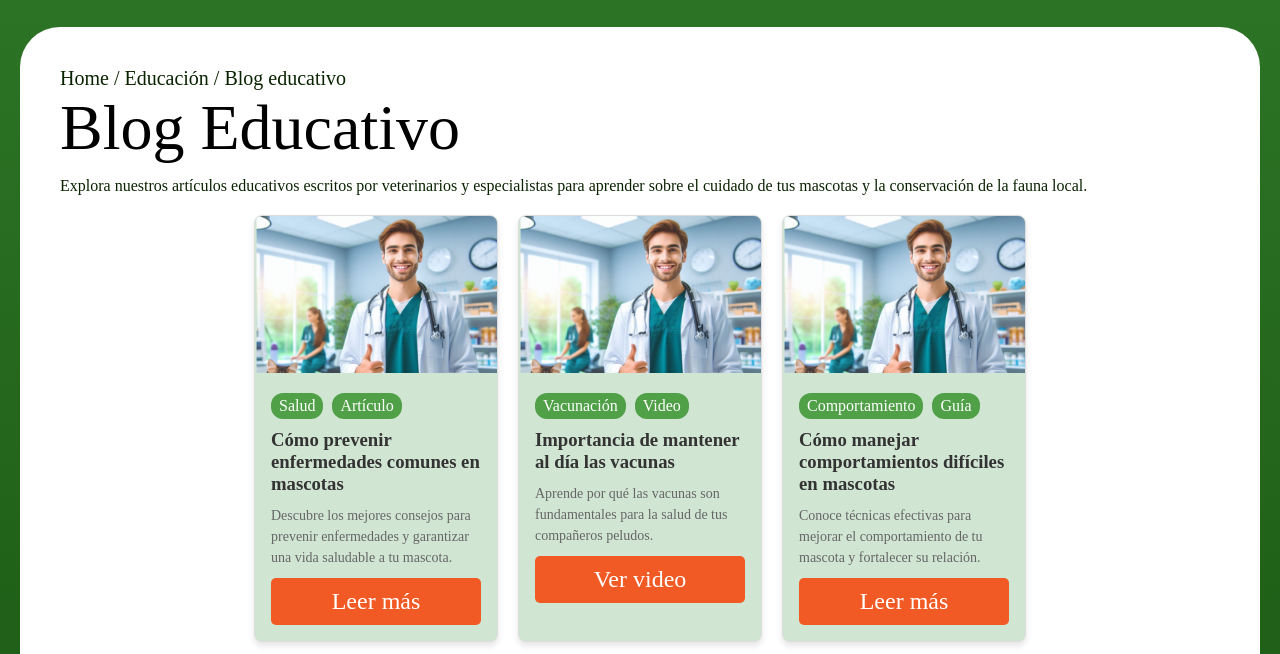
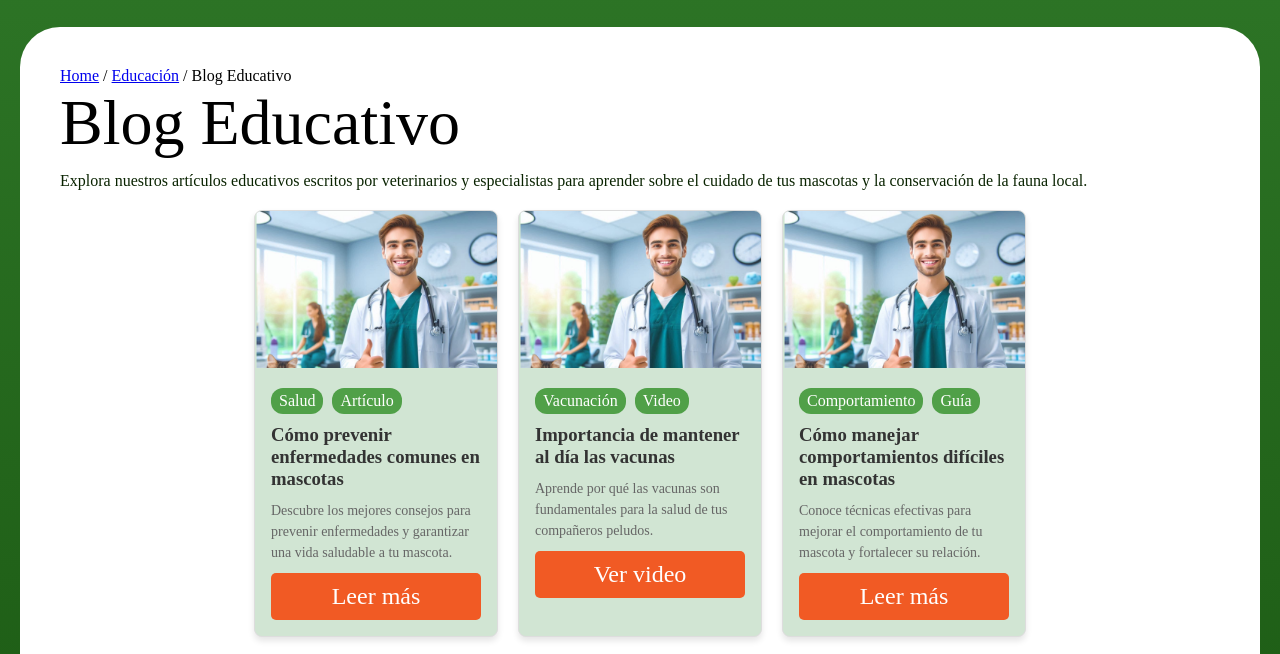
Before and after one commit to JuliSantamaria/Actividad-Grupal-UVA-3, a plain HTML site: page Blog.html in a window 1280 px wide. Shown: the part 87-741 px from the top of the page. Drawn offline with Linux system fonts and the light colour scheme; a web font is replaced by a local one.

Commit message:
Update Blog.html

```diff
--- a/Blog.html
+++ b/Blog.html
@@ -43,7 +43,11 @@
   </header>
 
   <main class="hero">
-    <p class="p1">Home / Educación / Blog educativo</p>
+    <div class="breadcrumbs">
+      <span><a href="index.html">Home</a></span> /
+      <span><a href="educacion.html">Educación</a></span> /
+      <span>Blog Educativo</span>
+    </div>
     <h1>Blog Educativo</h1>
     <p>Explora nuestros artículos educativos escritos por veterinarios y especialistas para aprender sobre el cuidado de
       tus mascotas y la conservación de la fauna local.</p>
```
